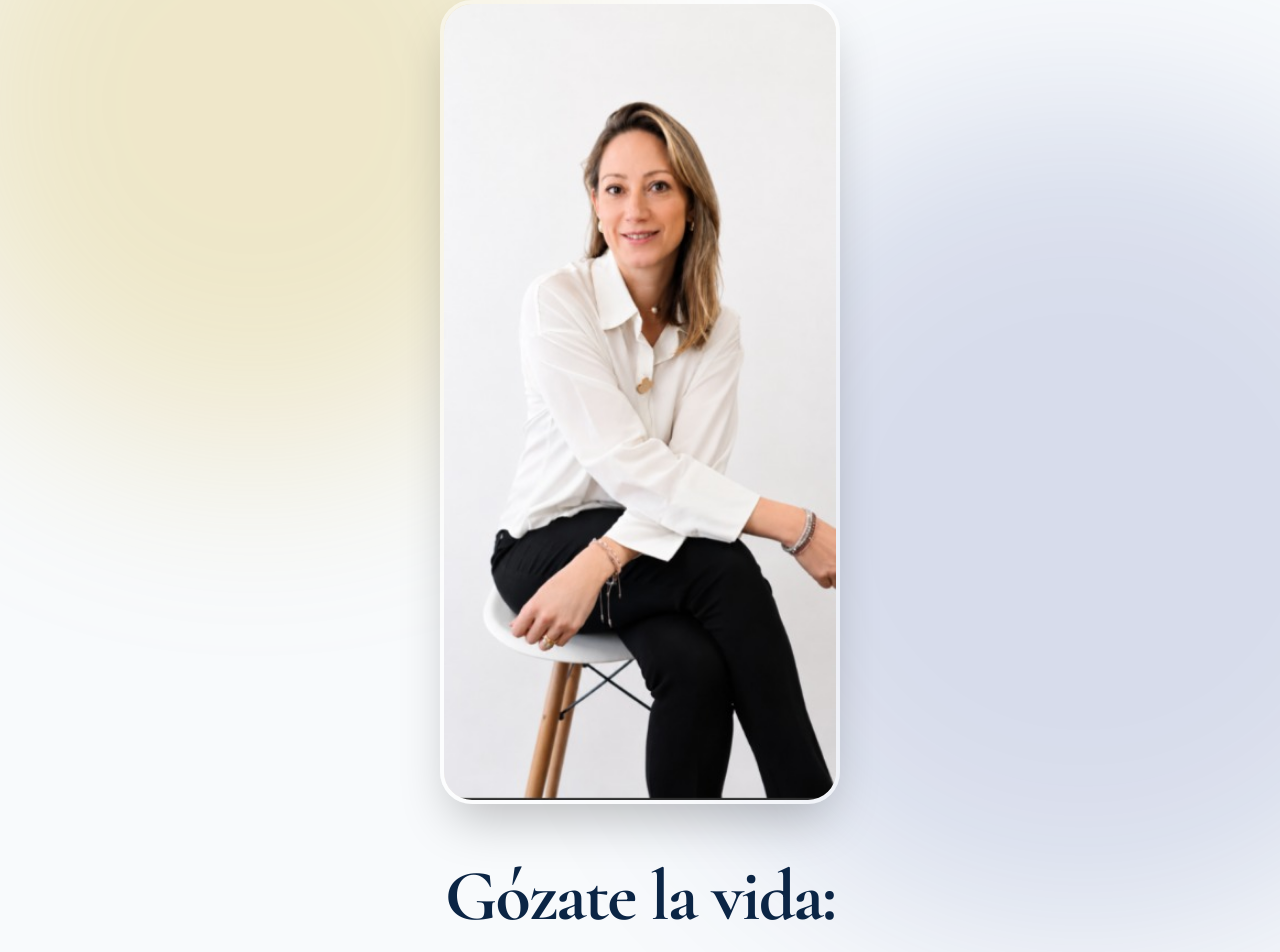
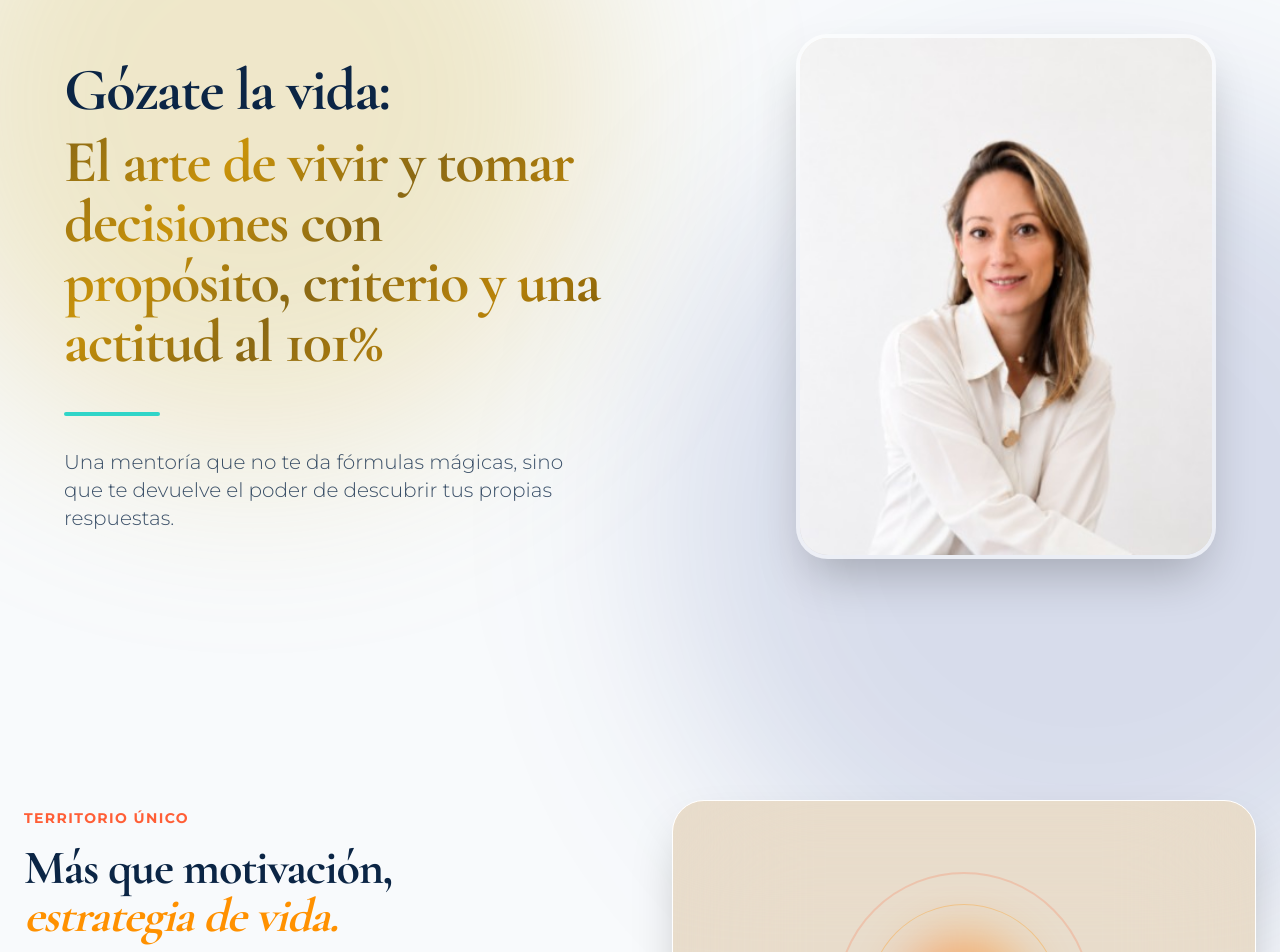
Before and after one commit to edgarbarragangarcia/CATA, a Next.js app: page / in a window 1280 px wide. Shown: the part 128-1080 px from the top of the page. Built offline with nearby package versions, Linux system fonts and the light colour scheme.

Commit message:
style: Change hero layout to two columns with photo beside text

```diff
--- a/src/app/page.tsx
+++ b/src/app/page.tsx
@@ -15,24 +15,17 @@ export default function Home() {
       <Navbar />
 
       {/* 1. HERO SECTION (El Espíritu 101%) */}
-      <section id="hero" className="relative z-10 min-h-screen flex flex-col items-center justify-center px-4 sm:px-6 pt-32 pb-20">
-        <ScrollReveal yOffset={40} className="text-center max-w-5xl mx-auto flex flex-col items-center">
+      <section id="hero" className="relative z-10 min-h-screen flex items-center justify-center px-4 sm:px-6 pt-32 pb-20">
+        <ScrollReveal yOffset={40} className="w-full max-w-6xl mx-auto">
 
-          {/* Photo Presentation */}
-          <div className="relative w-[280px] sm:w-[320px] md:w-[400px] mb-10 md:mb-14 rounded-[2rem] overflow-hidden shadow-2xl border-4 border-white/50">
-            <div className="absolute inset-0 bg-brand-amber blur-3xl opacity-30 mix-blend-multiply" />
-            <Image
-              src={cataImg}
-              alt="Cata Ayala"
-              className="w-full h-auto object-cover object-top relative z-10"
-              priority
-            />
-          </div>
+          <div className="grid md:grid-cols-2 gap-10 md:gap-16 items-center">
 
-          <h1 className="text-4xl md:text-6xl lg:text-7xl font-bold text-brand-navy mb-6 md:mb-8 leading-[1.15]">
-            <span className="block mb-2 md:mb-4">Gózate la vida:</span>
+            {/* Text Presentation */}
+            <div className="text-center md:text-left flex flex-col items-center md:items-start order-2 md:order-1">
+              <h1 className="text-4xl md:text-5xl lg:text-6xl font-bold text-brand-navy mb-6 md:mb-8 leading-[1.15]">
+                <span className="block mb-2 md:mb-3">Gózate la vida:</span>
                 <span
-              className="font-serif block pb-2 text-3xl sm:text-5xl md:text-6xl lg:text-7xl leading-tight"
+                  className="font-serif block pb-2 text-3xl sm:text-4xl md:text-5xl lg:text-6xl leading-tight"
                   style={{
                     background: 'linear-gradient(135deg, #8B6914 0%, #C8920A 25%, #8B6914 50%, #B8830A 75%, #6B4F0A 100%)',
                     WebkitBackgroundClip: 'text',
@@ -43,12 +36,27 @@ export default function Home() {
                   El arte de vivir y tomar decisiones con propósito, criterio y una actitud al 101%
                 </span>
               </h1>
-
-          <div className="w-24 h-1 bg-brand-mint mx-auto mb-10 rounded-full" />
-
-          <p className="text-lg md:text-2xl font-sans font-light text-brand-navy/80 max-w-3xl leading-relaxed px-4">
+              <div className="w-24 h-1 bg-brand-mint mb-8 md:mx-0 rounded-full" />
+              <p className="text-lg md:text-xl font-sans font-light text-brand-navy/80 max-w-lg leading-relaxed px-4 md:px-0">
                 Una mentoría que no te da fórmulas mágicas, sino que te devuelve el poder de descubrir tus propias respuestas.
               </p>
+            </div>
+
+            {/* Photo Presentation */}
+            <div className="order-1 md:order-2 flex justify-center md:justify-end">
+              <div className="relative w-[280px] sm:w-[320px] md:w-[380px] lg:w-[420px] rounded-[2rem] overflow-hidden shadow-2xl border-4 border-white/50 aspect-[4/5]">
+                <div className="absolute inset-0 bg-brand-amber blur-3xl opacity-30 mix-blend-multiply" />
+                <Image
+                  src={cataImg}
+                  alt="Cata Ayala"
+                  fill
+                  className="object-cover object-top relative z-10"
+                  priority
+                />
+              </div>
+            </div>
+
+          </div>
 
         </ScrollReveal>
       </section>
```
Lines whose indentation alone changed are shown as unchanged.
